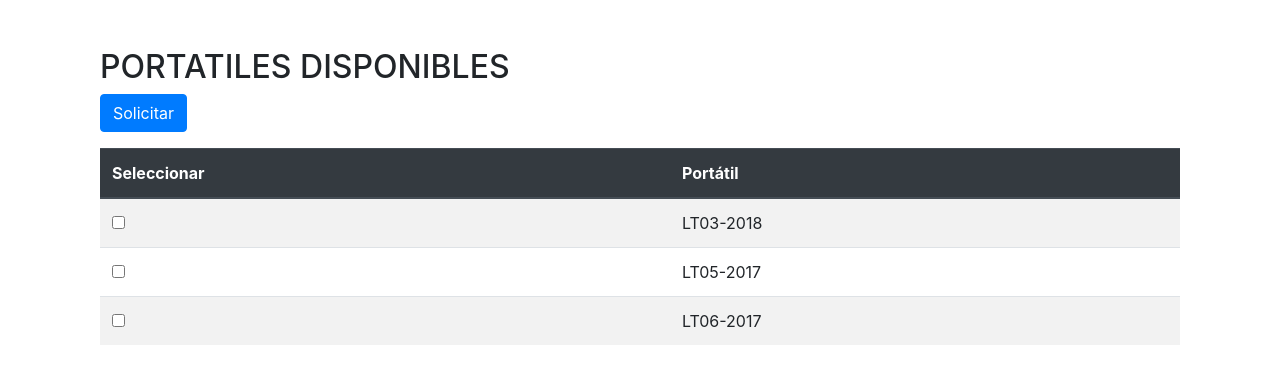
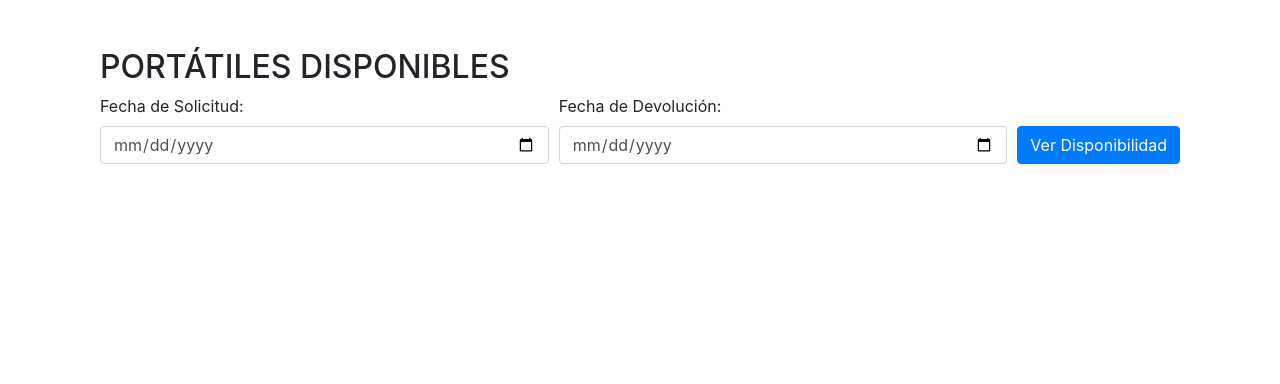
Before and after one commit to analistadeti/prestamos, a Django app: page / in a window 1280 px wide. Shown: the part 56-440 px from the top of the page. Run offline with Django 5.2, Linux system fonts and the light colour scheme; data comes from the database, SQL or seed files in the repository; some libraries are stand-ins or nearby versions.

Commit message:
commit 3 funcionando casa

```diff
--- a/prestamo_articulos/inventario/models.py
+++ b/prestamo_articulos/inventario/models.py
@@ -3,7 +3,7 @@
 
 class Articulo(models.Model):
     nombre = models.CharField(max_length=100)  # Por ejemplo, 'LT03-2018'
-    prestado = models.BooleanField(default=False)
+    observacion = models.TextField(blank=True, null=True)  # Campo de observación
 
     def __str__(self):
         return self.nombre
--- a/prestamo_articulos/inventario/templates/inventario/base.html
+++ b/prestamo_articulos/inventario/templates/inventario/base.html
@@ -26,6 +26,14 @@
     </nav>
 
     <div class="container mt-5">
+        {% if messages %}
+    <div class="alert alert-warning" role="alert">
+        {% for message in messages %}
+            {{ message }}
+        {% endfor %}
+    </div>
+{% endif %}
+
         {% block content %}
         {% endblock %}
     </div>
--- a/prestamo_articulos/inventario/templates/inventario/disponibilidad.html
+++ b/prestamo_articulos/inventario/templates/inventario/disponibilidad.html
@@ -4,33 +4,41 @@
 
 {% block content %}
     <div class="container mt-5">
-        <h2>PORTATILES DISPONIBLES</h2>
+        <h2>PORTÁTILES DISPONIBLES</h2>
+        <form method="GET" action="{% url 'disponibilidad' %}">
+            <div class="form-row">
+                <div class="col">
+                    <label for="fecha_solicitud">Fecha de Solicitud:</label>
+                    <input type="date" class="form-control" id="fecha_solicitud" name="fecha_solicitud"
+                           required min="{{ hoy }}" value="{{ hoy }}">
+                </div>
+                <div class="col">
+                    <label for="fecha_devolucion">Fecha de Devolución:</label>
+                    <input type="date" class="form-control" id="fecha_devolucion" name="fecha_devolucion"
+                           required min="{{ hoy }}">
+                </div>
+                <div class="col-auto align-self-end">
+                    <button type="submit" class="btn btn-primary">Ver Disponibilidad</button>
+                </div>
+            </div>
+        </form>
 
-        <!-- Bloque para mostrar mensajes de éxito -->
-        {% if messages %}
-            {% for message in messages %}
-                <div class="alert alert-success alert-dismissible fade show" role="alert">
-                    {{ message }}
-                    <button type="button" class="close" data-dismiss="alert" aria-label="Close">
-                        <span>&times;</span>
-                    </button>
-                </div>
-            {% endfor %}
-        {% endif %}
+        <!-- Mostrar el mensaje y la tabla solo si se ha seleccionado un rango de fechas -->
+        {% if mostrar_tabla %}
+            <!-- Mensaje de rango de fechas seleccionado -->
+            <p><strong>Equipos disponibles del {{ request.GET.fecha_solicitud }} al {{ request.GET.fecha_devolucion }}:</strong></p>
 
             <form method="POST" action="{% url 'solicitar_prestamo' %}">
                 {% csrf_token %}
-            <div class="row mb-3">
-                <div class="col-auto">
-                    <button type="submit" class="btn btn-primary">Solicitar</button>
-                </div>
-            </div>
+                <input type="hidden" name="fecha_solicitud" value="{{ request.GET.fecha_solicitud }}">
+                <input type="hidden" name="fecha_devolucion" value="{{ request.GET.fecha_devolucion }}">
 
-            <table class="table table-striped">
+                <table class="table table-striped mt-3">
                     <thead class="thead-dark">
                         <tr>
                             <th>Seleccionar</th>
                             <th>Portátil</th>
+                            <th>Observación</th>
                         </tr>
                     </thead>
                     <tbody>
@@ -40,18 +48,28 @@
                                 <input type="checkbox" name="articulos" value="{{ articulo.id }}">
                             </td>
                             <td>{{ articulo.nombre }}</td>
+                            <td>{{ articulo.observacion }}</td>
                         </tr>
                         {% empty %}
                         <tr>
-                        <td colspan="2" class="text-center">No Hay Portátiles Disponibles.</td>
+                            <td colspan="3" class="text-center">No Hay Portátiles Disponibles.</td>
                         </tr>
                         {% endfor %}
                     </tbody>
                 </table>
+                <button type="submit" class="btn btn-primary">Solicitar</button>
             </form>
+        {% endif %}
     </div>
 
     <script src="https://code.jquery.com/jquery-3.5.1.slim.min.js"></script>
     <script src="https://cdn.jsdelivr.net/npm/@popperjs/core@2.9.2/dist/umd/popper.min.js"></script>
     <script src="https://maxcdn.bootstrapcdn.com/bootstrap/4.5.2/js/bootstrap.min.js"></script>
+
+    <script>
+        // Actualizar la página cada 60 segundos
+        setTimeout(function(){
+            location.reload();
+        }, 60000); // 60000 ms = 1 minuto
+    </script>
 {% endblock %}
--- a/prestamo_articulos/inventario/views.py
+++ b/prestamo_articulos/inventario/views.py
@@ -5,61 +5,86 @@
 from django.utils import timezone
 from django.contrib import messages  # Importar mensajes
 from django.contrib.auth.decorators import login_required
+from datetime import date
 
 
 def solicitar_prestamo(request):
     if request.method == 'POST':
-        articulo_ids = request.POST.getlist('articulos')  # Obtener lista de IDs de artículos seleccionados
-        articulos = Articulo.objects.filter(id__in=articulo_ids)  # Filtrar artículos seleccionados
+        articulo_ids = request.POST.getlist('articulos')
+        articulos = Articulo.objects.filter(id__in=articulo_ids)
+        fecha_solicitud = request.POST.get('fecha_solicitud')
+        fecha_devolucion = request.POST.get('fecha_devolucion')
 
         if articulos.exists():
-            return render(request, 'inventario/solicitar_prestamo.html', {'articulos': articulos})
+            return render(request, 'inventario/solicitar_prestamo.html', {
+                'articulos': articulos,
+                'fecha_solicitud': fecha_solicitud,
+                'fecha_devolucion': fecha_devolucion
+            })
 
     return redirect('disponibilidad')
 
 def guardar_prestamo(request):
     if request.method == 'POST':
-        articulo_ids = request.POST.get('articulo_ids', '')
-        if articulo_ids:
-            articulo_ids = articulo_ids.split(',')
-            nombre_persona = request.POST['nombre_persona']
-            cargo_persona = request.POST['cargo_persona']
-            fecha_solicitud = request.POST['fecha_solicitud']
-            fecha_devolucion = request.POST['fecha_devolucion']
+        articulo_ids = request.POST.getlist('articulos')  # Obtener varios IDs
+        nombre_persona = request.POST.get('nombre_persona')
+        cargo_persona = request.POST.get('cargo_persona')
+        fecha_solicitud = request.POST.get('fecha_solicitud')
+        fecha_devolucion = request.POST.get('fecha_devolucion')
 
+        # Convertir fechas a objetos datetime
+        fecha_solicitud = timezone.datetime.strptime(fecha_solicitud, '%Y-%m-%d').date()
+        fecha_devolucion = timezone.datetime.strptime(fecha_devolucion, '%Y-%m-%d').date()
+
+        if articulo_ids and nombre_persona and cargo_persona and fecha_solicitud and fecha_devolucion:
             for articulo_id in articulo_ids:
                 try:
-                    articulo = Articulo.objects.get(id=int(articulo_id), prestado=False)
-                    prestamo = Prestamo(
-                        articulo=articulo,
-                        nombre_persona=nombre_persona,
-                        cargo_persona=cargo_persona,
-                        fecha_solicitud=fecha_solicitud,
-                        fecha_devolucion=fecha_devolucion,
-                        devuelto=False
-                    )
-                    prestamo.save()
-                    articulo.prestado = True
-                    articulo.save()
+                    # Verificar si hay préstamos existentes que se solapen con las fechas ingresadas
+                    if not Prestamo.objects.filter(articulo_id=articulo_id, devuelto=False).filter(
+                            fecha_devolucion__gt=fecha_solicitud,
+                            fecha_solicitud__lt=fecha_devolucion).exists():
+
+                        articulo = Articulo.objects.get(id=articulo_id)
+
+                        # Crear el préstamo
+                        prestamo = Prestamo(
+                            articulo=articulo,
+                            nombre_persona=nombre_persona,
+                            cargo_persona=cargo_persona,
+                            fecha_solicitud=fecha_solicitud,
+                            fecha_devolucion=fecha_devolucion,
+                            devuelto=False
+                        )
+                        prestamo.save()
+                    else:
+                        messages.warning(request, f'El artículo {articulo.nombre} no está disponible en las fechas solicitadas.')
+
                 except Articulo.DoesNotExist:
-                    continue
+                    continue  # Si no existe el artículo, simplemente continuamos
 
-            # Guardar un mensaje de éxito
-            messages.success(request, 'Préstamo exitoso. Puedes pasar a tecnología por el equipo.')
-            return redirect('disponibilidad')  # Redirigir a la disponibilidad
+            messages.success(request, 'Préstamo(s) exitoso(s). Puedes pasar a tecnología por el equipo en la fecha seleccionada.')
+            return redirect('disponibilidad')
 
+    messages.error(request, 'Error al realizar el préstamo. Por favor, verifica la información.')
     return redirect('disponibilidad')
-
-
-
 @login_required
 def devolver_articulo(request):
     prestamos = Prestamo.objects.filter(devuelto=False)  # Obtener préstamos no devueltos
 
     if request.method == 'GET':
+        # Filtrar por nombre de artículo si se proporciona
         nombre_articulo = request.GET.get('nombre_articulo', '')
         if nombre_articulo:
             prestamos = prestamos.filter(articulo__nombre__icontains=nombre_articulo)  # Filtrar por nombre de artículo
+
+        # Filtrar por fecha de devolución
+        filtro = request.GET.get('filtro', '')
+        if filtro == 'hoy':
+            hoy = timezone.now().date()
+            prestamos = prestamos.filter(fecha_devolucion=hoy)  # Filtrar por devoluciones de hoy
+        elif filtro == 'otras':
+            hoy = timezone.now().date()
+            prestamos = prestamos.exclude(fecha_devolucion=hoy)  # Excluir devoluciones de hoy
 
     return render(request, 'inventario/devolver_articulo.html', {'prestamos': prestamos})
 
@@ -79,8 +104,27 @@
 
 
 def disponibilidad_articulos(request):
-    articulos = Articulo.objects.filter(prestado=False)  # Solo mostrar artículos disponibles
-    return render(request, 'inventario/disponibilidad.html', {'articulos': articulos})
+    fecha_solicitud = request.GET.get('fecha_solicitud')
+    fecha_devolucion = request.GET.get('fecha_devolucion')
+    hoy = date.today()
+
+    # Mostrar la tabla solo cuando el rango de fechas ha sido seleccionado
+    articulos = []
+    if fecha_solicitud and fecha_devolucion:
+        articulos_prestados = Prestamo.objects.filter(
+            devuelto=False,
+            fecha_solicitud__lt=fecha_devolucion,
+            fecha_devolucion__gt=fecha_solicitud
+        ).values_list('articulo_id', flat=True)
+
+        # Aquí excluyes los artículos que están prestados en el rango de fechas
+        articulos = Articulo.objects.exclude(id__in=articulos_prestados)
+
+    return render(request, 'inventario/disponibilidad.html', {
+        'articulos': articulos,
+        'hoy': hoy,
+        'mostrar_tabla': bool(fecha_solicitud and fecha_devolucion),  # Variable de control para la tabla
+    })
 @login_required
 def admin_panel(request):
     return render(request, 'inventario/admin_panel.html')
```
Also changed, not shown: prestamo_articulos/inventario/forms.py (+8 -4 lines), prestamo_articulos/inventario/templates/inventario/devolver_articulo.html (+6 -1 lines), prestamo_articulos/inventario/templates/inventario/solicitar_prestamo.html (+6 -21 lines), prestamo_articulos/db.sqlite3, prestamo_articulos/inventario/migrations/0006_articulo_observacion.py (added), prestamo_articulos/inventario/migrations/0007_remove_articulo_prestado.py (added). Lines whose indentation alone changed are shown as unchanged.
